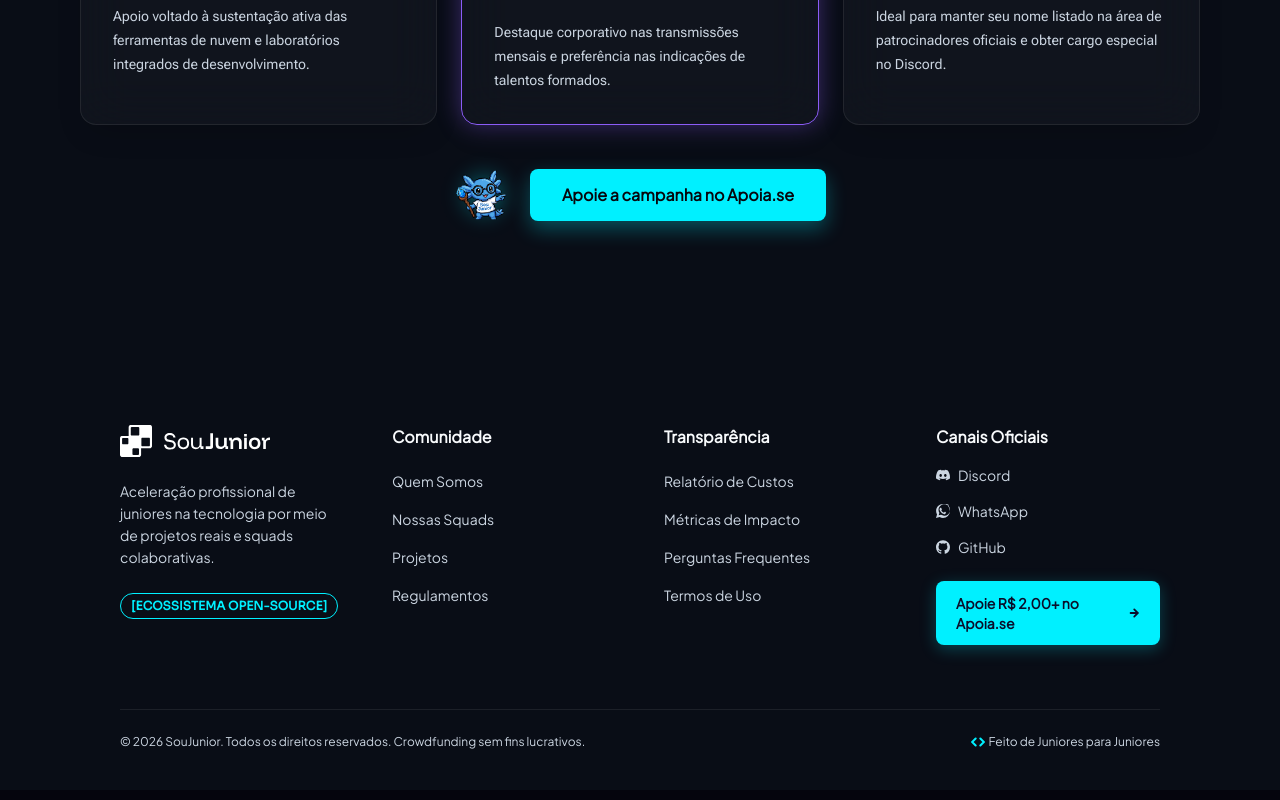
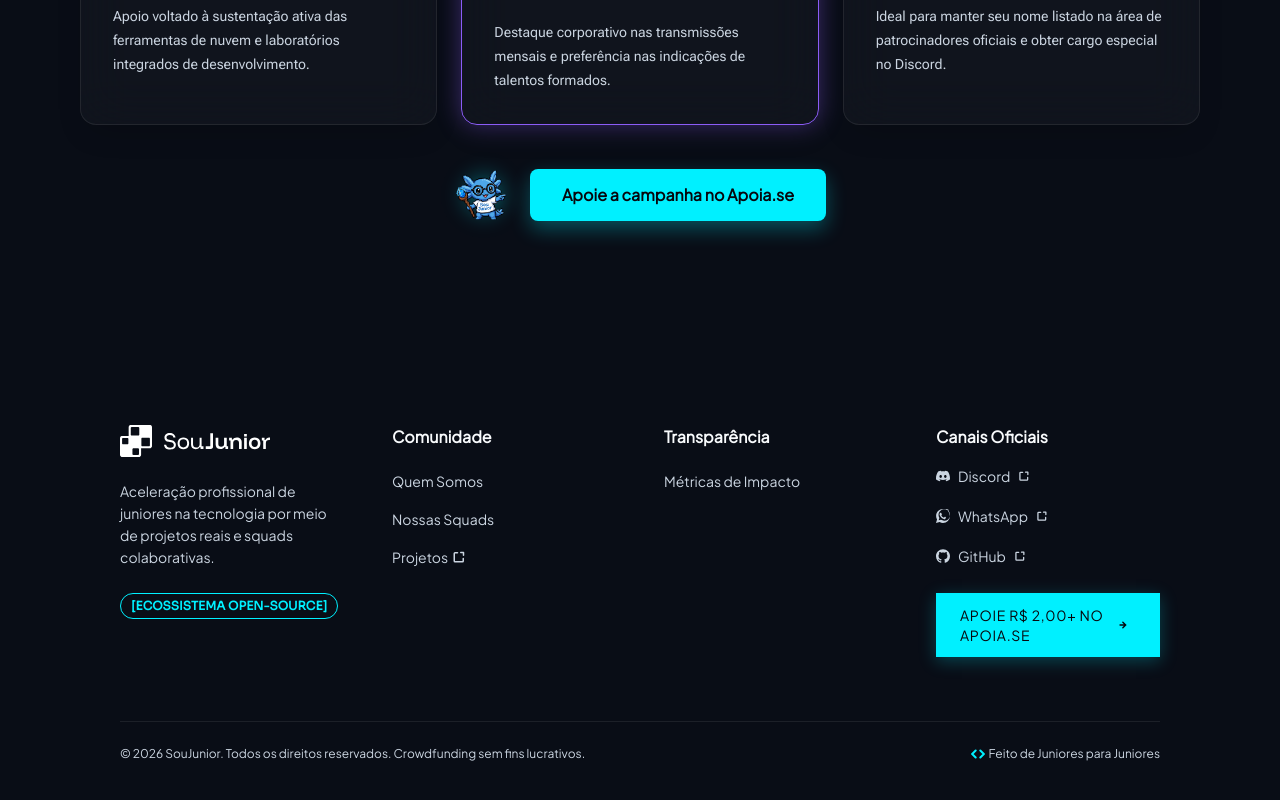
Before and after one commit to ANDERSONGUASSU/devlevelup, a React (Vite) app: page / in a window 1280 px wide. Shown: the part 6387-7187 px from the top of the page. Built offline with nearby package versions, Linux system fonts and the light colour scheme.

Commit message:
fix(footer): remove âncoras quebradas e padroniza links externos

```diff
--- a/src/components/footer/FooterLinkColumn.tsx
+++ b/src/components/footer/FooterLinkColumn.tsx
@@ -1,4 +1,5 @@
 import type { FooterColumn } from '../../data/footer'
+import { ExternalLinkIcon } from '../ui/icons'
 import { cn } from '../../lib/utils'
 
 interface FooterLinkColumnProps {
@@ -17,9 +18,12 @@
           <li key={link.label}>
             <a
               href={link.href}
-              className="font-sans text-sm font-medium text-arcade-footer-text transition-colors hover:text-arcade-cyan"
+              target={link.external ? '_blank' : undefined}
+              rel={link.external ? 'noopener noreferrer' : undefined}
+              className="inline-flex items-center gap-1 font-sans text-sm font-medium text-arcade-footer-text transition-colors hover:text-arcade-cyan"
             >
               {link.label}
+              {link.external && <ExternalLinkIcon className="size-3.5" />}
             </a>
           </li>
         ))}
--- a/src/components/footer/FooterSocial.tsx
+++ b/src/components/footer/FooterSocial.tsx
@@ -1,9 +1,11 @@
 import {
   ArrowRightIcon,
   DiscordIcon,
+  ExternalLinkIcon,
   GitHubIcon,
   WhatsAppIcon,
 } from '../ui/icons'
+import { Button } from '../ui/Button'
 import { siteConfig } from '../../config'
 import { socialLinks } from '../../data/footer'
 import { cn } from '../../lib/utils'
@@ -33,26 +35,27 @@
                 <a
                   href={link.href}
                   target="_blank"
-                  rel="noreferrer"
-                  className="flex items-center gap-2 font-sans text-sm font-medium text-arcade-footer-text transition-colors hover:text-arcade-cyan"
+                  rel="noopener noreferrer"
+                  className="inline-flex items-center gap-2 font-sans text-sm font-medium text-arcade-footer-text transition-colors hover:text-arcade-cyan"
                 >
                   <Icon className="size-3.5" />
                   {link.label}
+                  <ExternalLinkIcon className="size-3" />
                 </a>
               </li>
             )
           })}
         </ul>
       </div>
-      <a
+      <Button
         href={siteConfig.links.apoia}
-        target="_blank"
-        rel="noreferrer"
-        className="inline-flex w-fit items-center justify-center gap-2 rounded-lg bg-arcade-cyan px-5 py-3 font-sans text-sm font-bold text-arcade-cta-text shadow-arcade-cta-cyan transition-colors hover:bg-arcade-cyan/90"
+        variant="cyan"
+        size="lg"
+        className="w-fit shadow-arcade-cta-cyan hover:bg-arcade-cyan/90"
       >
         {'Apoie R$ 2,00+ no Apoia.se'}
         <ArrowRightIcon className="size-3.5" />
-      </a>
+      </Button>
     </div>
   )
 }
--- a/src/components/ui/icons.tsx
+++ b/src/components/ui/icons.tsx
@@ -319,3 +319,29 @@
     </svg>
   )
 }
+
+export function ExternalLinkIcon({ className }: IconProps) {
+  return (
+    <svg
+      viewBox="0 0 14 14"
+      fill="none"
+      className={className}
+      aria-hidden="true"
+    >
+      <path
+        d="M8.75 2.5H11.5V5.25"
+        stroke="currentColor"
+        strokeWidth="1.5"
+        strokeLinecap="round"
+        strokeLinejoin="round"
+      />
+      <path
+        d="M11.25 8.5V11a.75.75 0 0 1-.75.75H3a.75.75 0 0 1-.75-.75V3.5a.75.75 0 0 1 .75-.75h2.5"
+        stroke="currentColor"
+        strokeWidth="1.5"
+        strokeLinecap="round"
+        strokeLinejoin="round"
+      />
+    </svg>
+  )
+}
--- a/src/data/footer.ts
+++ b/src/data/footer.ts
@@ -3,6 +3,7 @@
 export interface FooterLink {
   label: string
   href: string
+  external?: boolean
 }
 
 export interface SocialLink extends FooterLink {
@@ -18,20 +19,18 @@
   {
     title: 'Comunidade',
     links: [
-      { label: 'Quem Somos', href: '#quem-somos' },
+      { label: 'Quem Somos', href: '#inicio' },
       { label: 'Nossas Squads', href: '#squads' },
-      { label: 'Projetos', href: '#projetos' },
-      { label: 'Regulamentos', href: '#regulamentos' },
+      {
+        label: 'Projetos',
+        href: siteConfig.links.github,
+        external: true,
+      },
     ],
   },
   {
     title: 'Transparência',
-    links: [
-      { label: 'Relatório de Custos', href: '#relatorio-de-custos' },
-      { label: 'Métricas de Impacto', href: '#metricas' },
-      { label: 'Perguntas Frequentes', href: '#perguntas-frequentes' },
-      { label: 'Termos de Uso', href: '#termos-de-uso' },
-    ],
+    links: [{ label: 'Métricas de Impacto', href: '#impacto' }],
   },
 ]
 
```
